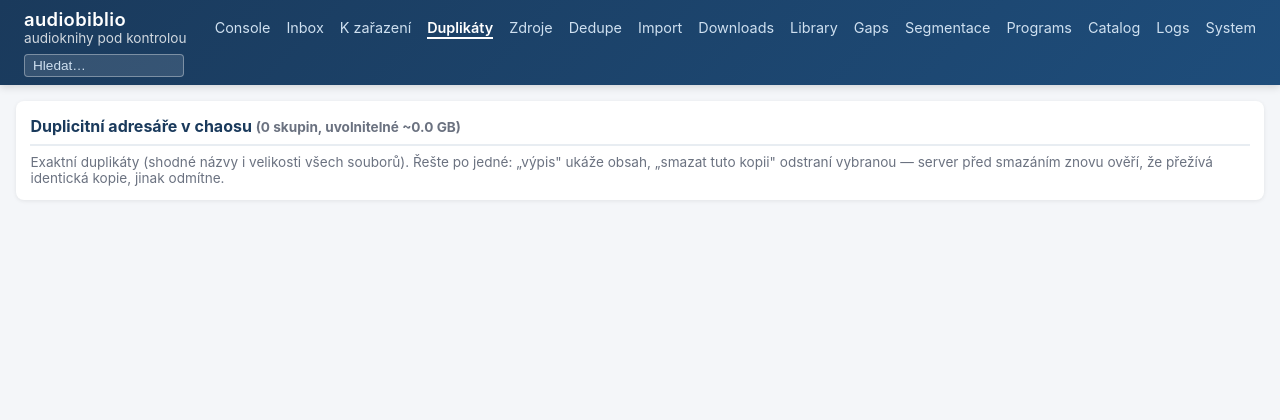
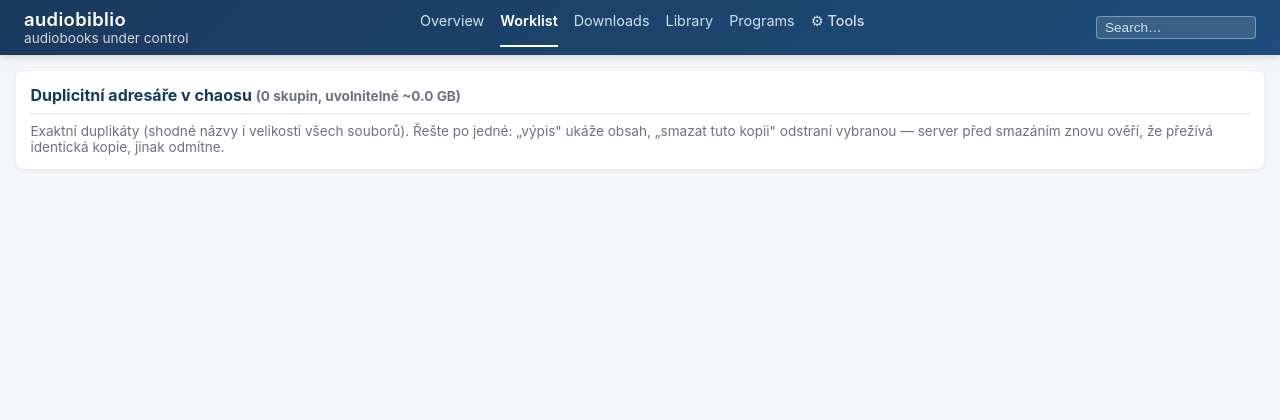
Before and after one commit to haxny/audiobiblio, a FastAPI app: page /chaos-dups in a window 1280 px wide. Shown: the top 420 px of the page. Run offline with FastAPI, Linux system fonts and the light colour scheme; data that the repository does not hold is empty; parts of the project's set-up code (start-up, migrations or seed data) failed here and were passed over; some libraries are stand-ins or nearby versions.

Commit message:
feat(ui): nav phase A — 5 workflow items + Tools dropdown, English labels
Overview / Worklist / Downloads / Library / Programs + search + Tools
(shelf queue, gaps, imports, dedupe, sources, catalog, segmentation,
logs, system). English-primary UI per user rule; locale packs later.
All routes unchanged — pure menu restructure.

```diff
--- a/audiobiblio/web/static/audiobiblio.css
+++ b/audiobiblio/web/static/audiobiblio.css
@@ -397,3 +397,15 @@ small { font-size: 0.8em; color: #6b7280; }
 
 /* Downloads page: clickable retry badge (error asset) */
 button.asset-retry { border: none; cursor: pointer; font: inherit; }
+
+/* Tools dropdown in the main nav (nav simplification, 2026-09-26) */
+.nav-more { position: relative; display: inline-block; }
+.nav-more summary { list-style: none; cursor: pointer; color: #cfe0f0; font-size: 0.9rem; padding: 0.1rem 0; }
+.nav-more summary::-webkit-details-marker { display: none; }
+.nav-more summary:hover { color: #fff; }
+.nav-more[open] summary { color: #fff; }
+.nav-more-menu { position: absolute; right: 0; top: 1.6rem; z-index: 40; min-width: 11rem;
+  background: #1d3a55; border: 1px solid rgba(255,255,255,0.25); border-radius: 6px;
+  padding: 0.35rem 0.6rem; display: flex; flex-direction: column; gap: 0.25rem;
+  box-shadow: 0 4px 14px rgba(0,0,0,0.35); }
+.nav-more-menu a { white-space: nowrap; }
--- a/audiobiblio/web/templates/base.html
+++ b/audiobiblio/web/templates/base.html
@@ -14,28 +14,33 @@
         <div class="inner">
             <div>
                 <h1><a href="/">audiobiblio</a></h1>
-                <div class="subtitle">audioknihy pod kontrolou</div>
+                <div class="subtitle">audiobooks under control</div>
             </div>
             <nav>
-                <a href="/" {% if active == 'home' %}class="active"{% endif %}>Console</a>
-                <a href="/inbox" {% if active == 'inbox' %}class="active"{% endif %}>Inbox
+                <a href="/" {% if active == 'home' %}class="active"{% endif %}>Overview</a>
+                <a href="/inbox" {% if active in ('inbox', 'shelf_queue', 'import', 'dedupe', 'chaos_dups') %}class="active"{% endif %}>Worklist
                     <span hx-get="/_partials/inbox_badge" hx-trigger="load, every 30s" hx-swap="innerHTML"></span></a>
-                <a href="/shelf-queue" {% if active == 'shelf_queue' %}class="active"{% endif %}>K zařazení</a>
-                <a href="/chaos-dups" {% if active == 'chaos_dups' %}class="active"{% endif %}>Duplikáty</a>
-                <a href="/targets" {% if active == 'targets' %}class="active"{% endif %}>Zdroje</a>
-                <a href="/dedupe" {% if active == 'dedupe' %}class="active"{% endif %}>Dedupe</a>
-                <a href="/import" {% if active == 'import' %}class="active"{% endif %}>Import</a>
-                <a href="/jobs" {% if active == 'jobs' %}class="active"{% endif %}>Downloads</a>
+                <a href="/jobs" {% if active in ('jobs', 'gaps') %}class="active"{% endif %}>Downloads</a>
                 <a href="/library" {% if active == 'library' or active == 'episodes' %}class="active"{% endif %}>Library</a>
-                <a href="/gaps" {% if active == 'gaps' %}class="active"{% endif %}>Gaps</a>
-                <a href="/segmentation" {% if active == 'segmentation' %}class="active"{% endif %}>Segmentace</a>
-                <a href="/programs" {% if active == 'programs' %}class="active"{% endif %}>Programs</a>
-                <a href="/catalog" {% if active == 'catalog' %}class="active"{% endif %}>Catalog</a>
-                <a href="/logs" {% if active == 'logs' %}class="active"{% endif %}>Logs</a>
-                <a href="/system" {% if active == 'system' %}class="active"{% endif %}>System</a>
+                <a href="/programs" {% if active in ('programs', 'targets') %}class="active"{% endif %}>Programs</a>
+                <details class="nav-more">
+                    <summary>&#9881; Tools</summary>
+                    <div class="nav-more-menu">
+                        <a href="/shelf-queue" {% if active == 'shelf_queue' %}class="active"{% endif %}>Shelf queue</a>
+                        <a href="/gaps" {% if active == 'gaps' %}class="active"{% endif %}>Gaps</a>
+                        <a href="/import" {% if active == 'import' %}class="active"{% endif %}>Import findings</a>
+                        <a href="/dedupe" {% if active == 'dedupe' %}class="active"{% endif %}>Duplicate works</a>
+                        <a href="/chaos-dups" {% if active == 'chaos_dups' %}class="active"{% endif %}>Duplicate files</a>
+                        <a href="/targets" {% if active == 'targets' %}class="active"{% endif %}>Sources</a>
+                        <a href="/catalog" {% if active == 'catalog' %}class="active"{% endif %}>Catalog rebuild</a>
+                        <a href="/segmentation" {% if active == 'segmentation' %}class="active"{% endif %}>Segmentation</a>
+                        <a href="/logs" {% if active == 'logs' %}class="active"{% endif %}>Logs</a>
+                        <a href="/system" {% if active == 'system' %}class="active"{% endif %}>System</a>
+                    </div>
+                </details>
             </nav>
             <form action="/search" method="get" class="nav-search" role="search">
-                <input type="search" name="q" value="{{ q or '' }}" placeholder="Hledat…" aria-label="Hledat">
+                <input type="search" name="q" value="{{ q or '' }}" placeholder="Search…" aria-label="Search">
             </form>
         </div>
     </header>
```
